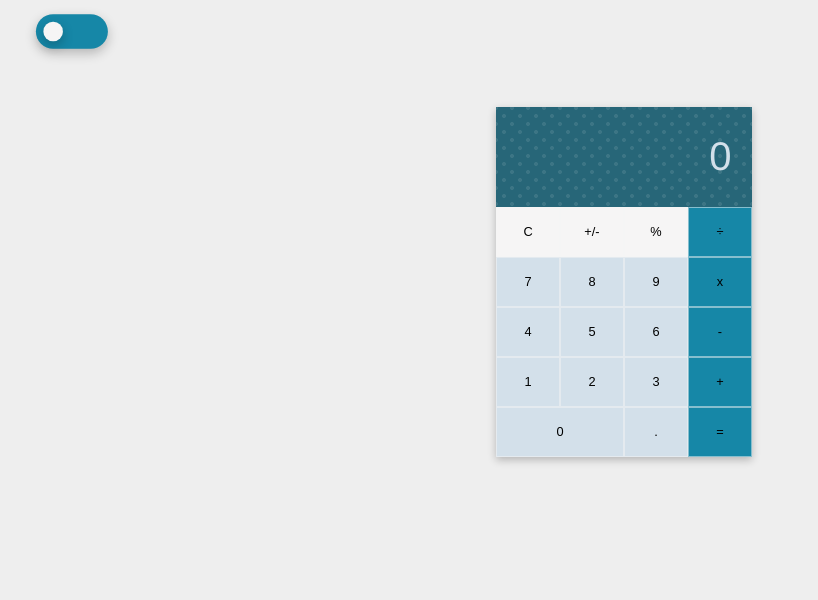
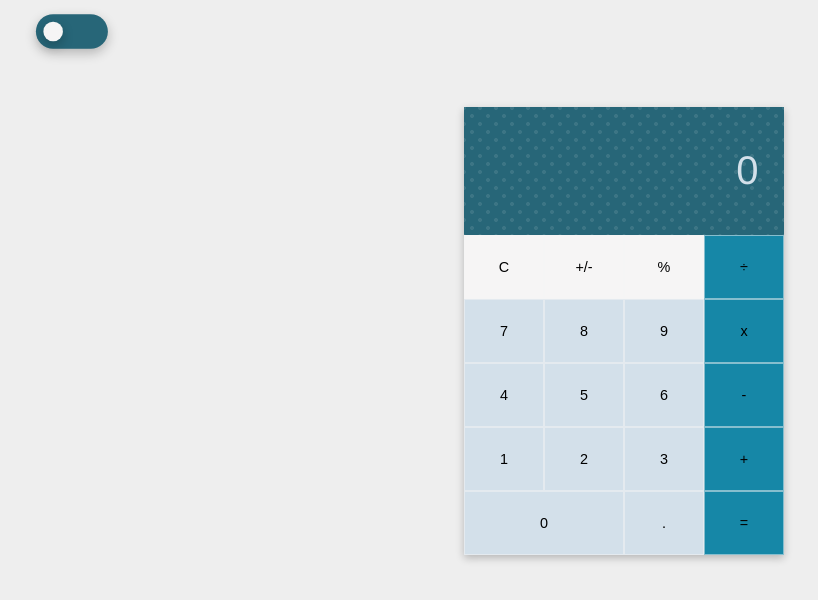
Before and after one commit to judelt/calculator, a Vue app: page / in a window 1280 px wide. Shown: the top 600 px of the page, without its empty margins (16-834 px from the left). Built offline with nearby package versions, Linux system fonts and the light colour scheme; a web font is replaced by a local one.

Commit message:
responisbe style

```diff
--- a/src/components/Calculator.vue
+++ b/src/components/Calculator.vue
@@ -1,5 +1,6 @@
 <template>
 <div class ="background" :class="{ 'darkMode': darkMode }">
+  <div>
     <input
       type="checkbox"
       class="checkbox"
@@ -9,7 +10,8 @@
     <label class="label" for="chk">
       <div class="ball" :class="{ 'darkMode': darkMode }"></div>
     </label>
-
+  </div>
+  <div class="calculator-container">
     <div class="calculator">
       <div class="display" :class="{ 'darkMode': darkMode }">
         <div
@@ -37,6 +39,7 @@
       <button :class="{ 'darkMode': darkMode }" class="zero" @click="append('0')">0</button>
       <button :class="{ 'darkMode': darkMode }" @click="dot">.</button>
       <button class="operator" :class="{ 'darkMode': darkMode }" @click="equal">=</button>
+    </div>
   </div>
 </div>
 </template>
@@ -148,23 +151,27 @@ export default {
 <style scoped>
 @import url('https://fonts.googleapis.com/css?family=Muli&display=swap');
 
+/* Mobile Styles */
 .background {
   min-height: 100%;
   background-color: #eeeeee;
   transition: 0.3s ease-in-out;
-  margin: 0;
 }
 .darkMode {
   background-color: #090C10;
   color: #222831!important;
 }
+.calculator-container {
+  margin-top: 15%;
+}
 .calculator {
   text-align: center;
-  width: 20%;
   margin: 5% auto;
   display: grid;
+  width: 48vh;
+  padding: 0;
   grid-template-columns: repeat(4, 1fr);
-  grid-auto-rows: minmax(50px, auto);
+  grid-auto-rows: minmax(7vh, 9vh);
   box-shadow: rgba(0, 0, 0, 0.24) 0px 3px 8px;
 }
 .display {
@@ -193,7 +200,7 @@ export default {
   grid-column: 1 / 3;
 }
 button {
-  font-size: 0.8em;
+  font-size: 0.9em;
   background-color: #d3e0ea;
   border: 1px solid rgba(246, 245, 245, 0.5);
   transition: 0.3s ease-in-out;
@@ -222,39 +229,72 @@ button.darkMode{
 /* toggle */
 .checkbox {
 	opacity: 0;
-	/* position: absolute; */
 }
 .label {
-	background-color: #1687a7;
+	background-color: #276678;
   box-shadow: rgba(0, 0, 0, 0.24) 0px 3px 8px;
 	border-radius: 50px;
   margin-left: 5%;
+  margin-top: 4%;
 	cursor: pointer;
 	display: flex;
 	align-items: center;
 	justify-content: space-between;
 	padding: 5px;
 	position: relative;
-	height: 1vw;
-	width: 3vw;
+	height: 4vw;
+	width: 7vw;
 	transform: scale(1.5);
 }
 .label .ball {
 	background-color: #f6f5f5;
   box-shadow: rgba(0, 0, 0, 0.24) 0px 3px 8px;
 	border-radius: 50%;
-	top: 2px;
-	left: 2px;
-	height: 1vw;
-	width: 1vw;
+	height: 3vw;
+	width: 3vw;
 	transform: translateX(0px);
   transition: 0.3s ease-in-out;
 }
 .checkbox:checked + .label .ball {
-	transform: translateX(24px);
+	transform: translateX(150%);
 }
 .ball.darkMode {
   background-color: #d3e0ea;
 }
+/* Tablet Styles */
+@media only screen and (min-width: 768px) {
+  .label {
+    height: 2vw;
+    width: 5vw;
+  }
+  .label .ball {
+    height: 2vw;
+    width: 2vw;
+  }
+}
+
+/* Desktop styles */
+@media only screen and (min-width: 1080px) {
+
+  .calculator {
+    width: 40vh;
+    grid-auto-rows: minmax(7vh, 8vh);
+  }
+  .calculator-container {
+    margin-top: 0%;
+  }
+  .label {
+    margin-top: 0;
+    height: 1vw;
+    width: 3vw;
+  }
+  .label .ball {
+    height: 1vw;
+    width: 1vw;
+  }
+  .checkbox:checked + .label .ball {
+    transform: translateX(200%);
+  }
+}
 
 </style>
```
Lines whose indentation alone changed are shown as unchanged.
